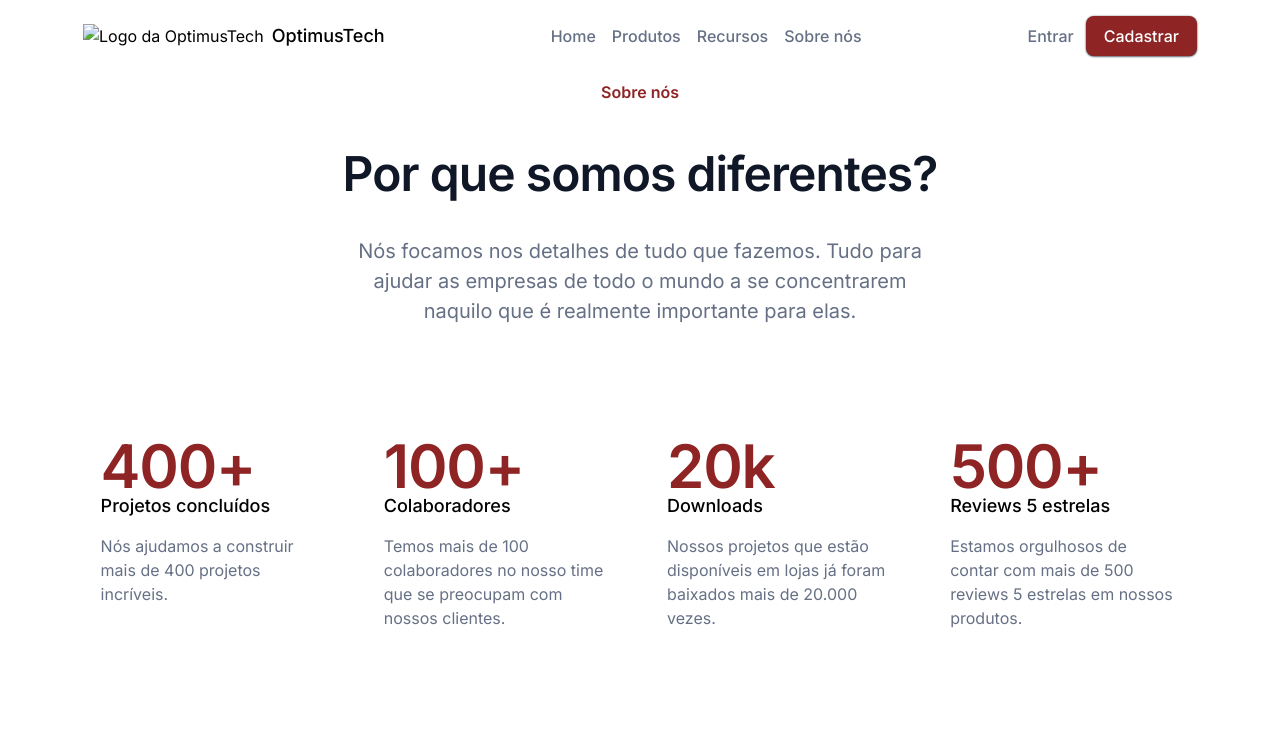
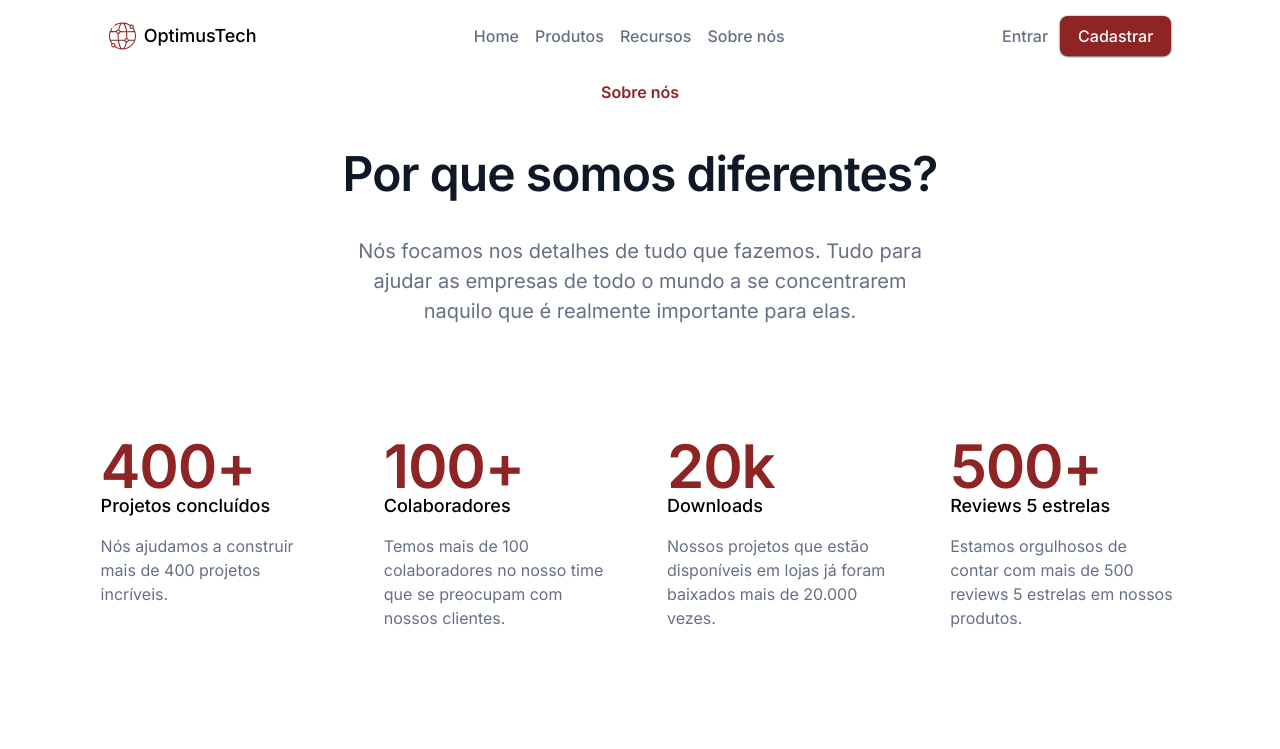
Before and after one commit to DWinst0n/7daysOfCode---OptimusTech, a plain HTML site: page index.html in a window 1280 px wide. Shown: the top 749 px of the page. Drawn offline with Linux system fonts and the light colour scheme; the site is published under a folder, as on GitHub Pages, so addresses that start at the root find nothing.

Commit message:
Projeto concluido!
Correção no endereçamento do arquivo svg

```diff
--- a/index.html
+++ b/index.html
@@ -9,7 +9,7 @@
 <body>
     <header class="nav">
         <div class="logo">
-            <img src="/img/worldwide 1 (Traced).svg" alt="Logo da OptimusTech" class="imagem__logo"><h1 class="nome__logo">OptimusTech</h1>
+            <img src="img/worldwide 1 (Traced).svg" alt="Logo da OptimusTech" class="imagem__logo"><h1 class="nome__logo">OptimusTech</h1>
         </div>
         <div class="paginas">
             <a href="#" class="paginas__link">Home</a><a href="#" class="paginas__link">Produtos</a><a href="#" class="paginas__link">Recursos</a><a href="#" class="paginas__link">Sobre nós</a>
```
